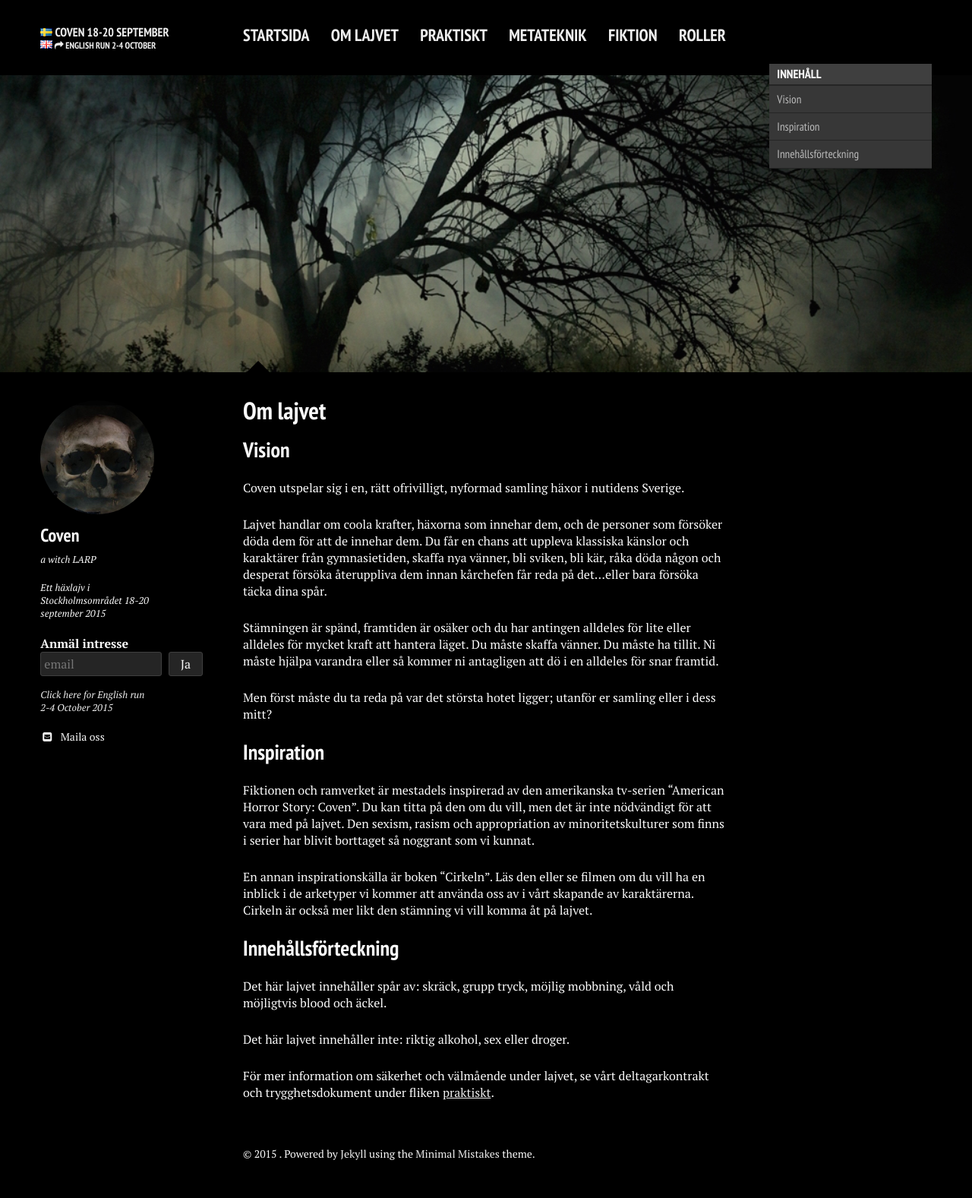
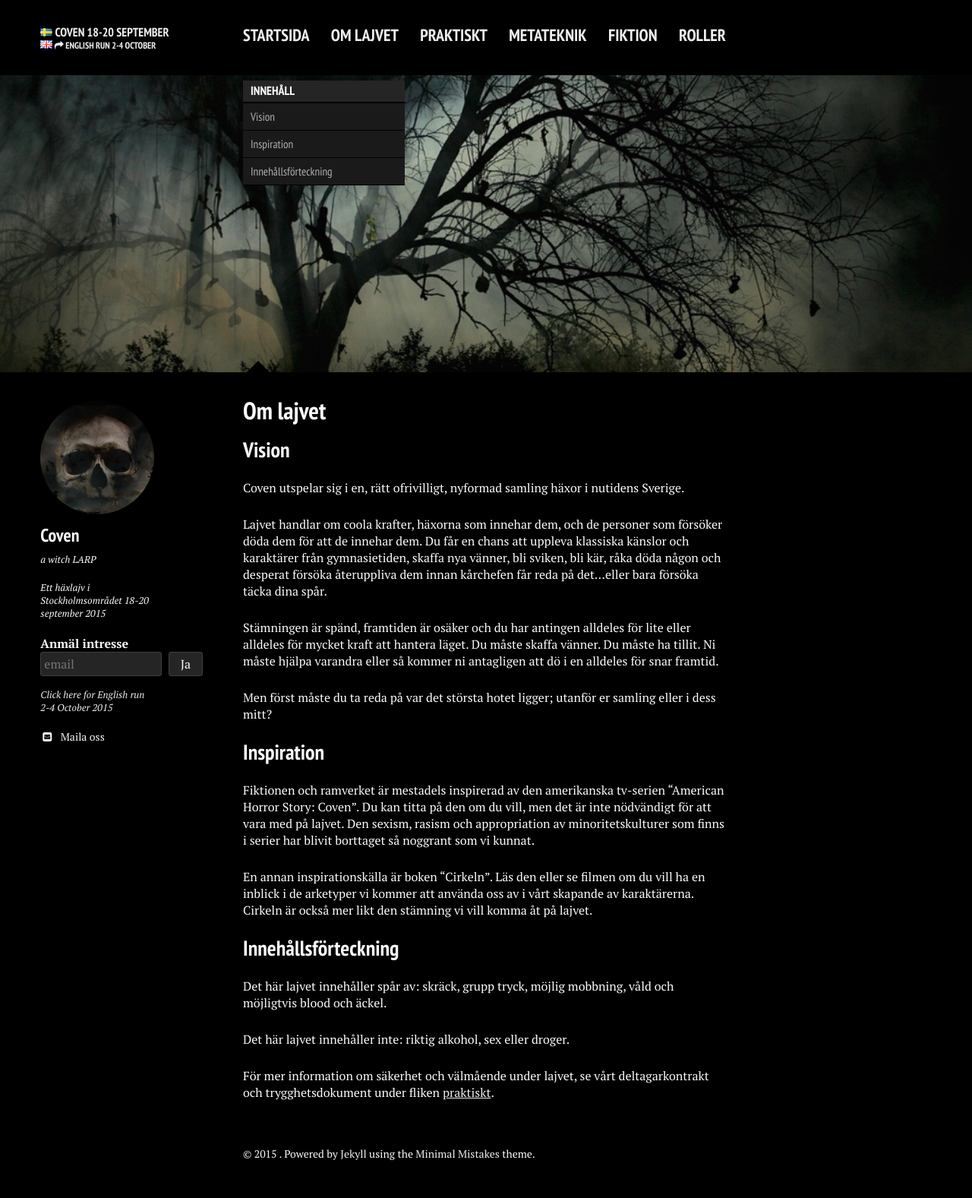
Before and after one commit to stanislavb/www.coven.nu, a Jekyll site: the page built from om-lajvet/index.md, in a window 1280 px wide. Shown: the whole page at 76% size. Built offline with Jekyll 4.4.1, drawn with Linux system fonts in a browser that asks for light colours; nearby versions of some CDN libraries.

Commit message:
Move contents menu

```diff
--- a/_config.yml
+++ b/_config.yml
@@ -39,7 +39,7 @@ event:
 
 # Cache invalidation
 css:
-  timestamp: 2015051303
+  timestamp: 2015051401
 
 include: [".htaccess"]
 exclude: ["lib", "config.rb", "Capfile", "config", "log", "Rakefile", "Rakefile.rb", "tmp", "less", "*.sublime-project", "*.sublime-workspace", "test", "spec", "Gruntfile.js", "package.json", "node_modules", "Gemfile", "Gemfile.lock", "LICENSE", "README.md", "vendor"]
--- a/_sass/page.scss
+++ b/_sass/page.scss
@@ -426,18 +426,27 @@ $button-size: 1.5rem;
 .toc {
 	display: none;
 	font-size: 95%;
+	position: absolute;
+	top: 7em;
+	left: 0em;
+	background-color: #000;
 	@media #{$small} {
 		display: block;
+		@include grid(12,3);
+		@include prefix(12,3);
+	}
+	@media #{$large} {
+		display: block;
 		@include grid(12,2);
-		@include prefix(12,0.5);
-		@include suffix(12,0.5);
-		position: absolute;
-		top: 5.5em;
-		right: 0;
-		background-color: $black;
+		@include prefix(12,3);
+	}
+	@media #{$x-large} {
+		display: block;
+		@include grid(12,2);
+		@include prefix(12,4);
 	}
 	header {
-		background: lighten($black, 10);
+		background: $black;
 	}
 	h3 {
 		margin: 0;
@@ -468,7 +477,7 @@ $button-size: 1.5rem;
 			display: block;
 			color: $white;
 			text-decoration: none;
-			background: lighten($black, 10);
+		    background: $black;
 			@include opacity(0.7);
 			@include transition(opacity 0.2s ease-in-out);
 			&:hover {
```
